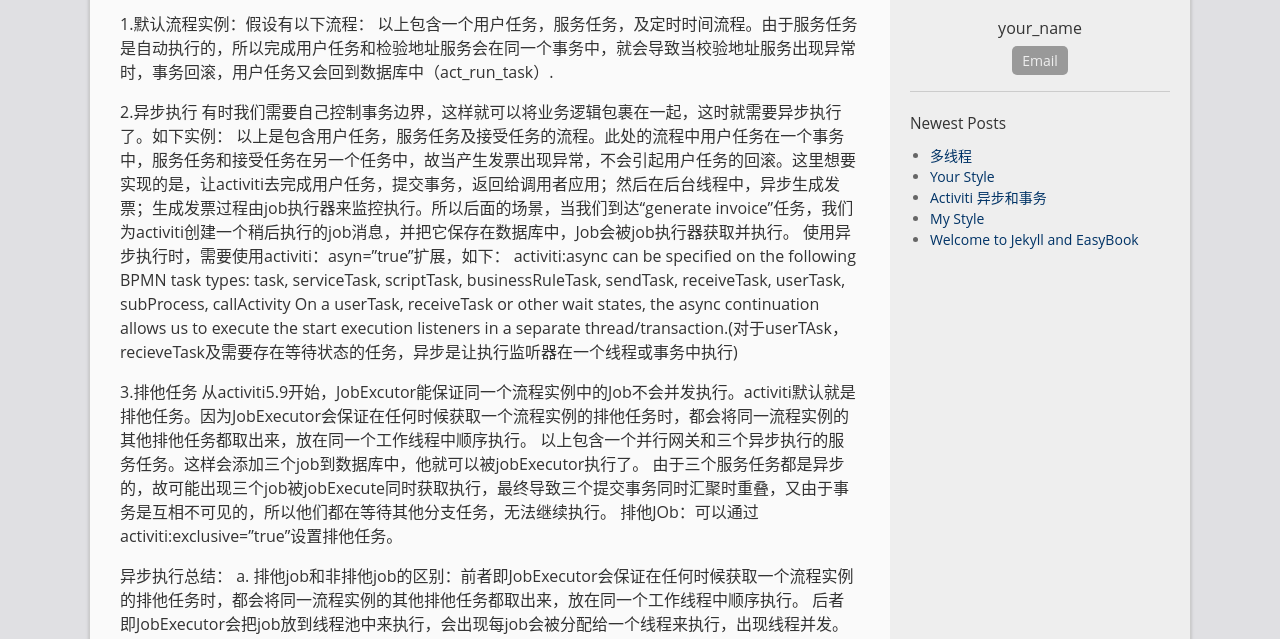
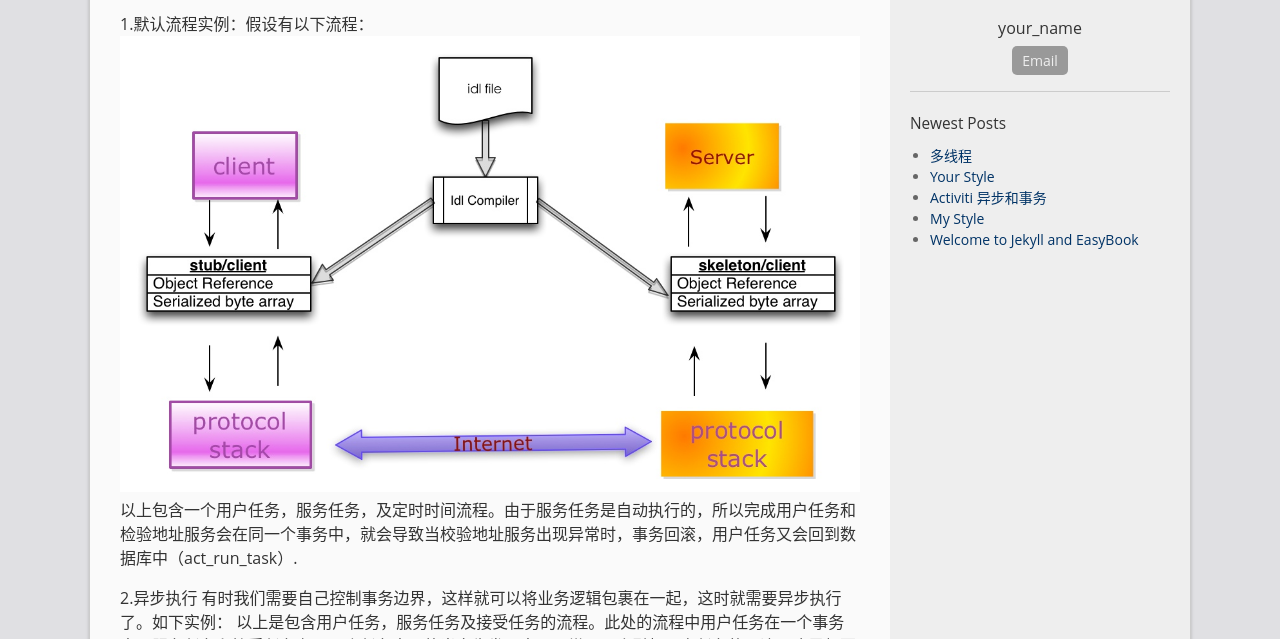
Before and after one commit to E-Present/e-present.github.io, a Jekyll site: the page built from _posts/2015-03-02-activiti.md, in a window 1280 px wide and 900 px high, cut to the strip 261-900 px from the top of the window. Built offline with Jekyll 4.4.1, drawn with Linux system fonts in a browser that asks for light colours.

Commit message:
Update 2015-03-02-activiti.md

```diff
--- a/_posts/2015-03-02-activiti.md
+++ b/_posts/2015-03-02-activiti.md
@@ -7,6 +7,7 @@ permalink: /blogs/activiti-async
 ---
 
 1.默认流程实例：假设有以下流程：
+![](http://e-present.github.io/images/Image.jpg)
        以上包含一个用户任务，服务任务，及定时时间流程。由于服务任务是自动执行的，所以完成用户任务和检验地址服务会在同一个事务中，就会导致当校验地址服务出现异常时，事务回滚，用户任务又会回到数据库中（act_run_task）.
 
 2.异步执行
```
